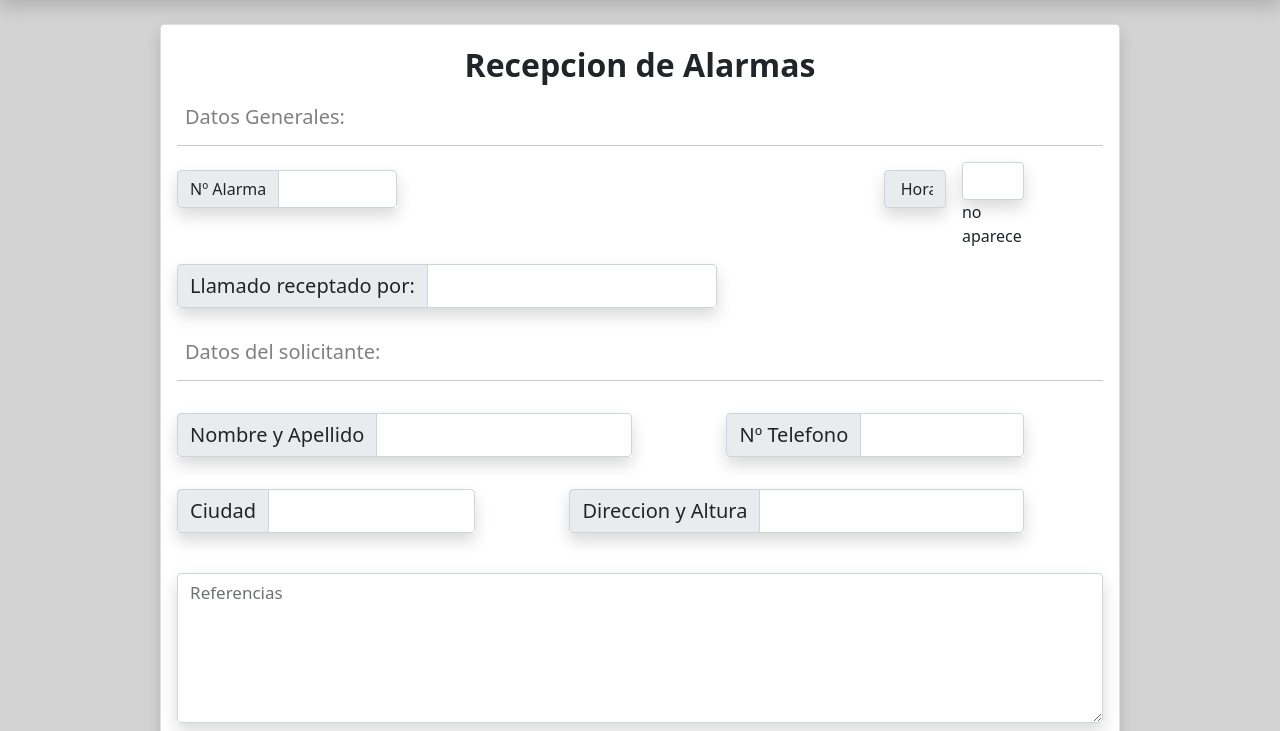
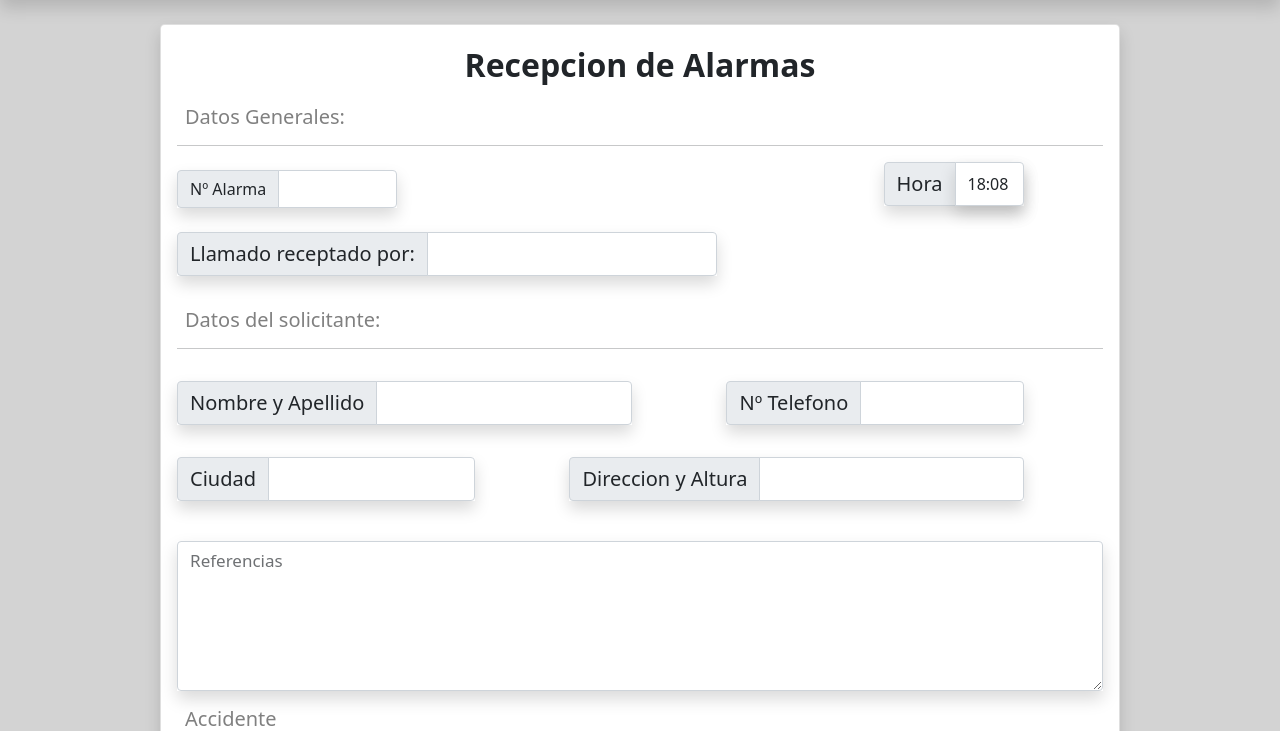
Before and after one commit to GibertSalva/RepoBurbuja2, a Django app: page /if/ in a window 1280 px wide. Shown: the part 60-791 px from the top of the page. Run offline with Django 3.2, Linux system fonts and the light colour scheme; parts of the project's set-up code (start-up, migrations or seed data) failed here and were passed over.

Commit message:
Se arregló un error en los forms y en reloj

```diff
--- a/FocusBV/admin.py
+++ b/FocusBV/admin.py
@@ -6,12 +6,15 @@ from .models import *
 class AccidenteVehicularAdmin(admin.ModelAdmin):
     list_display = ('idAlarma','receptor','claseAC')
 
+class IncendioForestalAdmin(admin.ModelAdmin):
+    list_display = ('idAlarma','receptor')
+
 
 
 
 
 admin.site.register(AccidenteVehicular,AccidenteVehicularAdmin)
-admin.site.register(IncendioForestal)
+admin.site.register(IncendioForestal, IncendioForestalAdmin)
 admin.site.register(IncendioBaldio)
 admin.site.register(IncendioVehicular)
 admin.site.register(IncendioVivienda)
--- a/FocusBV/forms.py
+++ b/FocusBV/forms.py
@@ -36,7 +36,7 @@ class IFform(forms.ModelForm):
         fields = '__all__'
         exclude = ['idAlarma']
         widgets = {
-            'hora': forms.TextInput(attrs={'class': 'form-control shadow'}),
+            'hora': forms.TimeInput(attrs={'class': 'form-control shadow', 'id': 'reloj'}),
             'receptor': forms.TextInput(attrs={'class': 'form-control fs-5'}),
             'nombre': forms.TextInput(attrs={'class': 'form-control fs-5'}),
             'telefono': forms.TextInput(attrs={'class': 'form-control fs-5'}),
--- a/FocusBV/templates/AV.html
+++ b/FocusBV/templates/AV.html
@@ -185,9 +185,9 @@
         minuto = momentoActual.getMinutes()
 
         if (minuto < 10) {
-            horaImprimible = hora + " : 0" + minuto
+            horaImprimible = hora + ":0" + minuto
         } else {
-            horaImprimible = hora + " : " + minuto
+            horaImprimible = hora + ":" + minuto
         }
         var r = document.getElementById("reloj")
 
--- a/FocusBV/templates/IF.html
+++ b/FocusBV/templates/IF.html
@@ -1,4 +1,7 @@
 {% extends 'base.html' %}
+{% block bodysettings %}
+    onload="mueveReloj()"
+{% endblock %}
 {% block content%}
 <form method="post">
     {% csrf_token %}
@@ -25,15 +28,12 @@
                 <input type="text" class="form-control my-2 invisible" placeholder=" Hora" aria-label=" name">
             </div>
 
-            <div class="col-1 mx- ">
-                <input type="text" class="form-control my-2 shadow" value=" Hora" aria-label=" name" readonly>
-            </div>
-            <div class=" col-1">
-                <div class=" input-group">
-                    {{ form.hora }} no aparece
+            <div class="col-2">
+                <div class="input-group shadow">
+                    <span class="input-group-text fs-5" id="addon-wrapping">Hora</span>
+                    {{ form.hora }}
                 </div>
             </div>
-
 
             <span>
                 <div class=" col-7 mb-3 mt- fs-4 ">
@@ -151,6 +151,12 @@
         </div>
     </div>
     <!-- Boton -->
+    {% if form.errors %}
+    <div class="alert alert-danger" role="alert">
+        {{ form.errors }}
+    </div>
+    {% endif %}
+<!-- Boton -->
     <div class="d-flex justify-content-center ">
         <button class="mx-2 btn btn-danger fs-5 fw-bold mt-4 " type="submit">Enviar Datos</button>
     </div>
@@ -166,14 +172,15 @@
         minuto = momentoActual.getMinutes()
 
         if (minuto < 10) {
-            horaImprimible = hora + " : 0" + minuto
+            horaImprimible = hora + ":0" + minuto
         } else {
-            horaImprimible = hora + " : " + minuto
+            horaImprimible = hora + ":" + minuto
         }
+        var r = document.getElementById("reloj")
 
-        document.form_reloj.reloj.value = horaImprimible
-
+        r.value = horaImprimible
         setTimeout("mueveReloj()", 1000)
+        console.log(horaImprimible)
     }
 </script>
 {% endblock %}
--- a/FocusBV/views.py
+++ b/FocusBV/views.py
@@ -53,17 +53,14 @@ def ACview(request):
 
     return render(request,"AV.html",context)
 
-
+@csrf_protect
 def IFview(request):
     IFf = IFform()
     if request.method == "POST":
         IFf = IFform(request.POST)
-
         if IFf.is_valid():
-            print("hola")
             IFf.save(request)
-        else:
-            print("NOOOO")
+            print("se guardo")
 
     context = {
         'form': IFf,
```
Also changed, not shown: FocusBV/migrations/0002_auto_20210823_1500.py (added).
